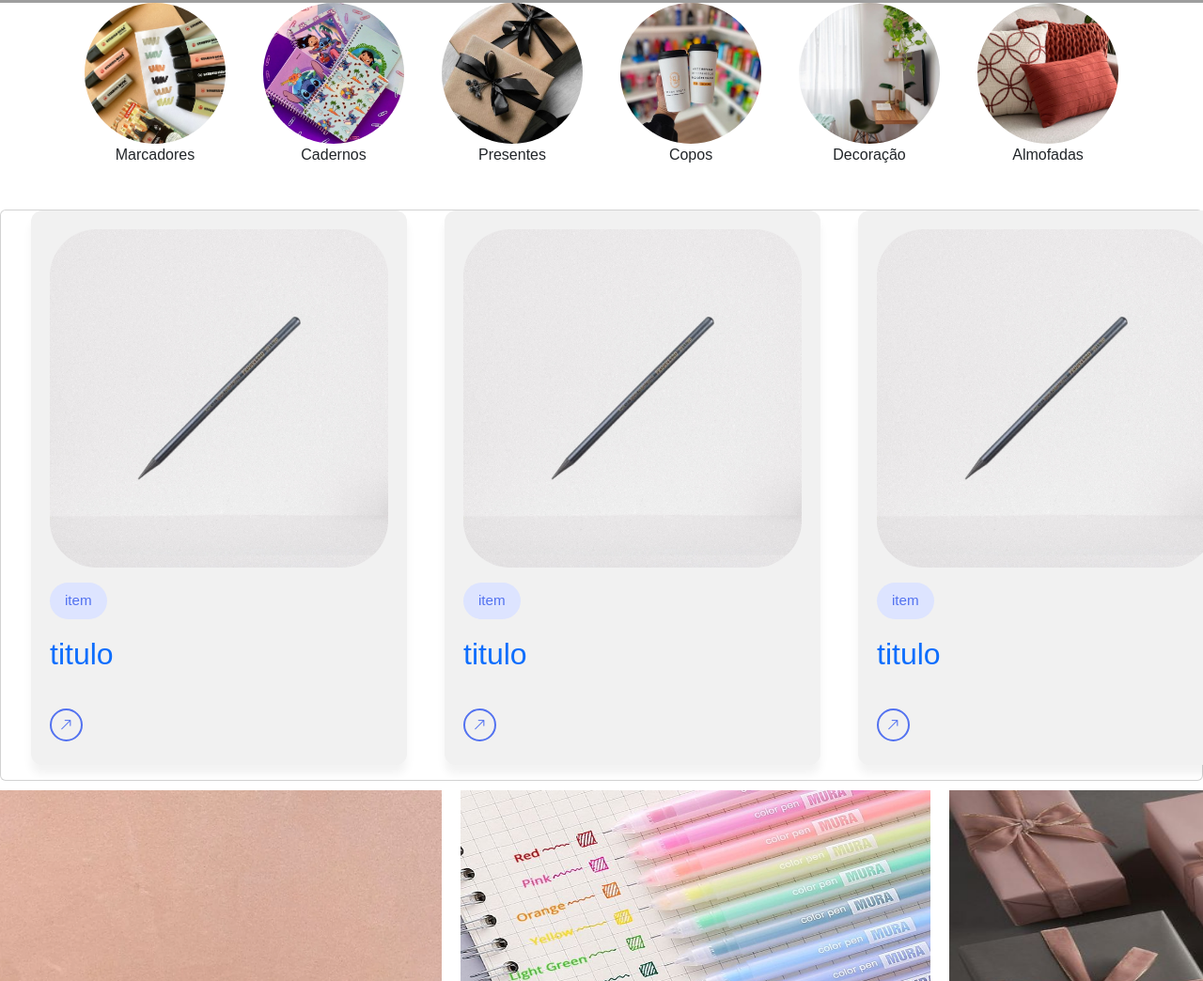
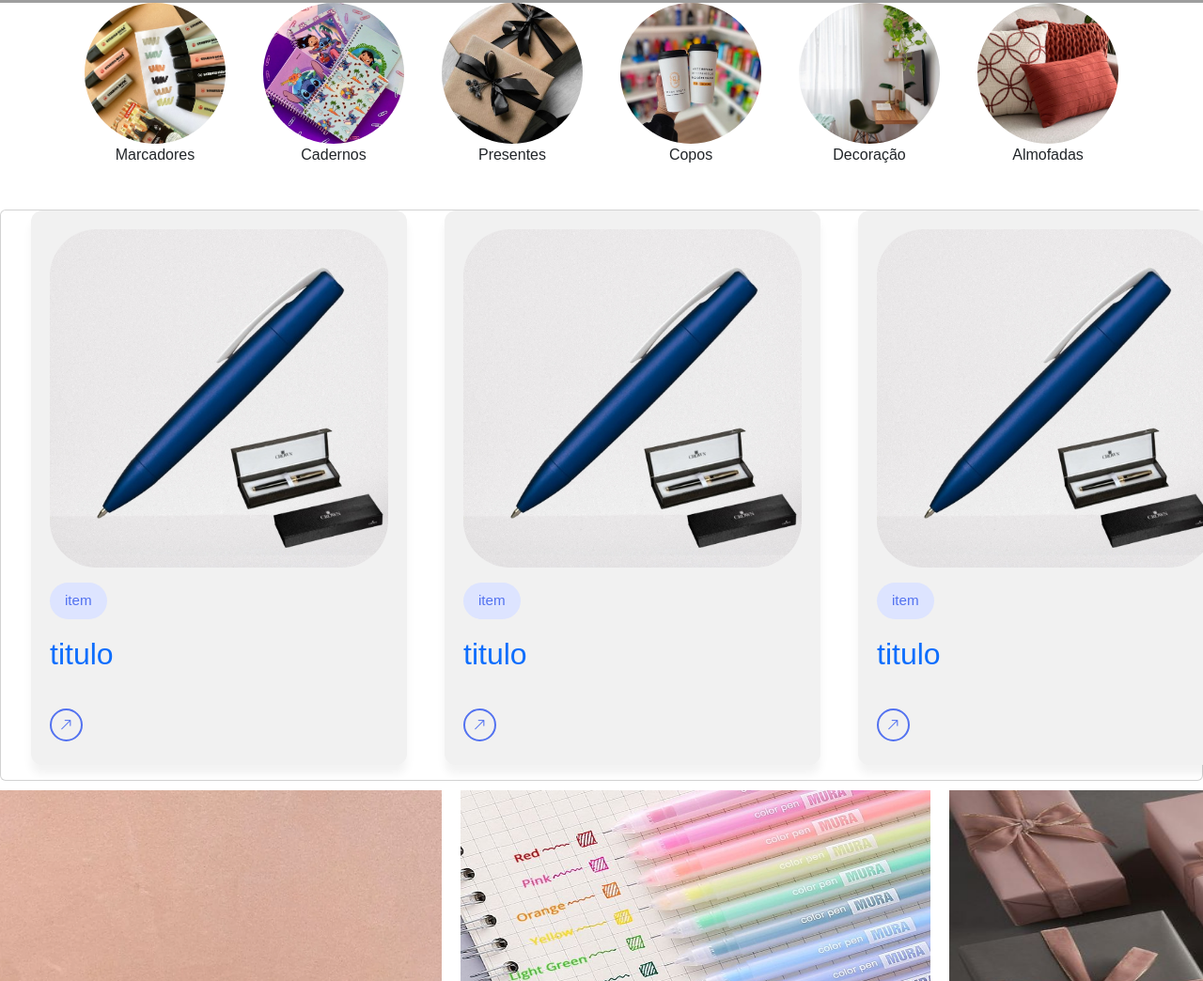
Before and after one commit to dev-yokoyama/tcc-japuiba, a website: page index.html in a window 1280 px wide. Shown: the part 1191-2235 px from the top of the page at 94% size. Drawn offline with nearby package versions, Linux system fonts and the light colour scheme; grey boxes are pictures that could not be loaded.

Commit message:
segundo commit

```diff
--- a/index.html
+++ b/index.html
@@ -111,7 +111,7 @@
    <ul id="card-lista" class="card-lista">
       <li class="card-item">
         <a class="card-link" href="">
-          <img class="card-imagem" src="../img/produtos10-removebg-preview.png" alt="${produto.titulo}">
+          <img class="card-imagem" src="./img/produtos16-removebg-preview.png" alt="${produto.titulo}">
           <p class="item">item</p>
           <h2 class="card-titulo">titulo</h2>
           <button class="card-button"><i class="bi bi-arrow-right"></i></button>
@@ -119,7 +119,7 @@
       </li>
       <li class="card-item">
         <a class="card-link" href="">
-          <img class="card-imagem" src="../img/produtos10-removebg-preview.png" alt="${produto.titulo}">
+          <img class="card-imagem" src="./img/produtos16-removebg-preview.png" alt="${produto.titulo}">
           <p class="item">item</p>
           <h2 class="card-titulo">titulo</h2>
           <button class="card-button"><i class="bi bi-arrow-right"></i></button>
@@ -127,7 +127,7 @@
       </li>
       <li class="card-item">
         <a class="card-link" href="">
-          <img class="card-imagem" src="../img/produtos10-removebg-preview.png" alt="${produto.titulo}">
+          <img class="card-imagem" src="./img/produtos16-removebg-preview.png" alt="${produto.titulo}">
           <p class="item">item</p>
           <h2 class="card-titulo">titulo</h2>
           <button class="card-button"><i class="bi bi-arrow-right"></i></button>
@@ -135,7 +135,7 @@
       </li>
       <li class="card-item">
         <a class="card-link" href="">
-          <img class="card-imagem" src="../img/produtos10-removebg-preview.png" alt="${produto.titulo}">
+          <img class="card-imagem" src="./img/produtos16-removebg-preview.png" alt="${produto.titulo}">
           <p class="item">item</p>
           <h2 class="card-titulo">titulo</h2>
           <button class="card-button"><i class="bi bi-arrow-right"></i></button>
```
